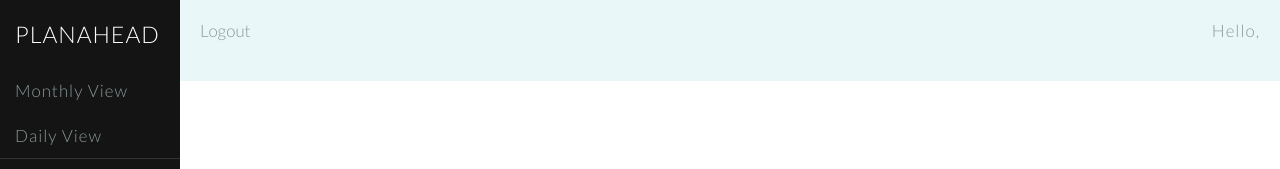
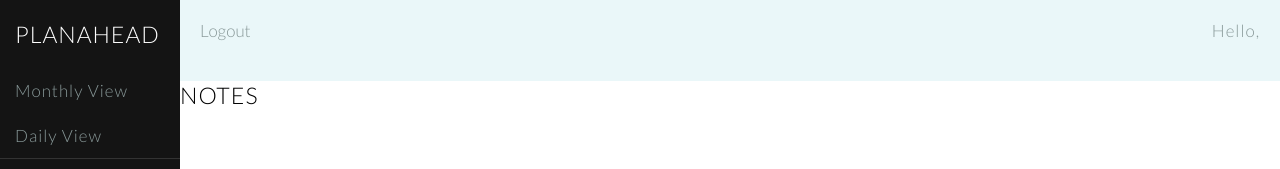
Before and after one commit to genkjames/planahead, a React (Create React App) app in the folder client/: page /dashboard/notes in a window 1280 px wide. Shown: the top 169 px of the page. Built offline with nearby package versions, Linux system fonts and the light colour scheme; no server answers; sample sign-in values are in the browser's storage.

Commit message:
set up route for notes

```diff
--- a/client/src/components/Dashboard.jsx
+++ b/client/src/components/Dashboard.jsx
@@ -6,6 +6,7 @@ import Monthly from './Monthly';
 import Daily from './daily/Daily';
 import Tasks from './tasks/Tasks';
 import Events from './events/Events';
+import Notes from './notes/Notes';
 
 class Dashboard extends Component {
   constructor(props) {
@@ -128,6 +129,10 @@ class Dashboard extends Component {
                 />
               )}
             />
+            <Route
+              path="/dashboard/notes"
+              render={() => (<Notes />)}
+            />
           </Switch>
         </div>
       </div>
--- a/client/src/components/notes/Notes.jsx
+++ b/client/src/components/notes/Notes.jsx
@@ -1,9 +1,18 @@
 import React from 'react';
+import { connect } from 'react-redux';
 
 function Notes(props) {
   return (
-    <h1>Notes</h1>
+    <div>
+      <h1>Notes</h1>
+    </div>
   )
 }
 
-export default Notes;
+function mapStateToProps(state) {
+  return {
+    notes: state.notes.notes
+  }
+}
+
+export default connect(mapStateToProps, null)(Notes);
```
